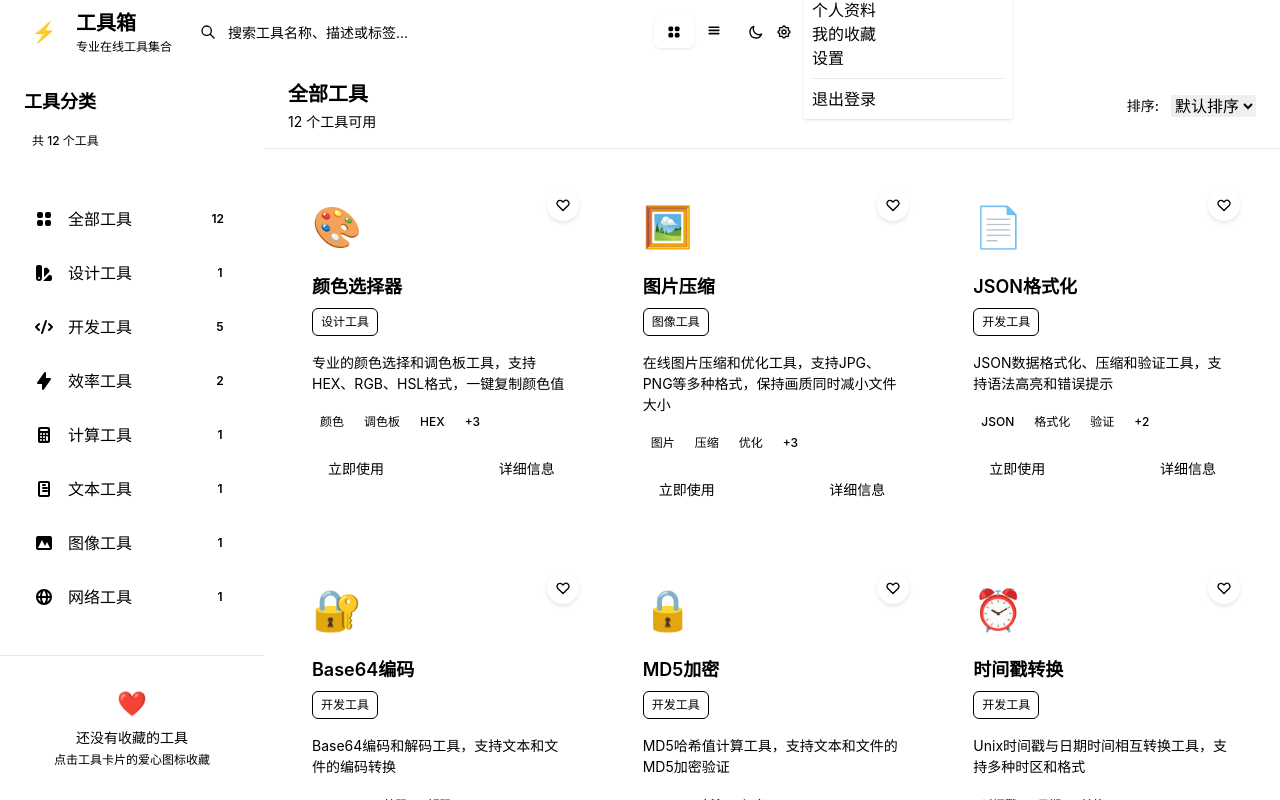
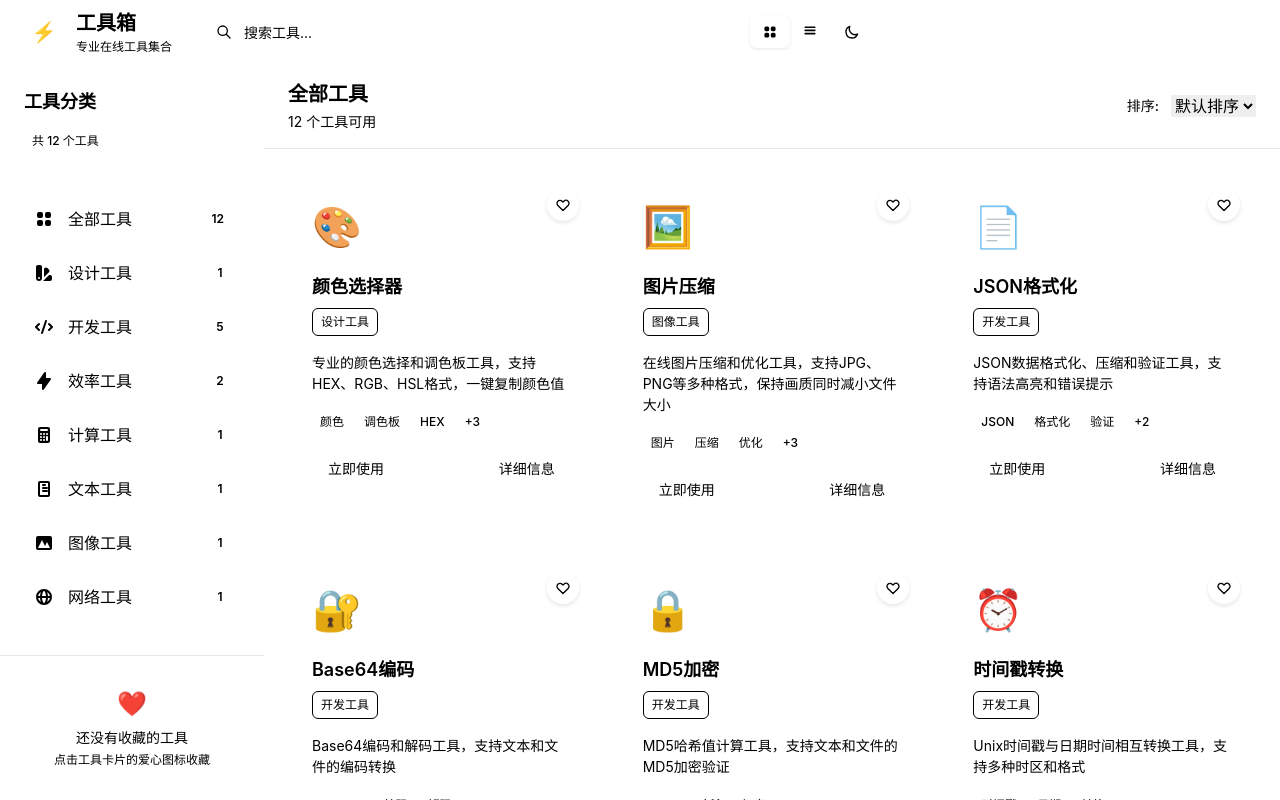
Before and after one commit to liujunxiang0076/liu-tools-front, a Vue app: page / in a window 1280 px wide. Built offline with nearby package versions, Linux system fonts and the light colour scheme.

Commit message:
优化顶部导航栏界面
- 更新Logo为32x32px闪电图标设计
- 调整搜索框最大宽度为512px
- 优化视图切换按钮组样式
- 改进主题切换按钮交互效果
- 完善移动端菜单按钮响应式设计

```diff
--- a/src/components/TopNavBar.vue
+++ b/src/components/TopNavBar.vue
@@ -19,7 +19,7 @@
 
         <!-- Logo 容器 -->
         <div class="logo-container">
-          <!-- 闪电图标Logo -->
+          <!-- 32x32像素闪电图标Logo -->
           <div class="logo-icon">
             ⚡
           </div>
@@ -31,22 +31,23 @@
       </div>
     </div>
 
-    <!-- 中间搜索区域 -->
-    <div class="navbar-center flex-1 max-w-md mx-4">
+    <!-- 中间搜索区域 - 最大宽度512px -->
+    <div class="navbar-center flex-1 max-w-[512px] mx-8">
       <div class="form-control w-full">
         <div class="relative">
-          <input
-            type="text"
-            :value="searchQuery"
-            @input="handleSearchInput"
-            placeholder="搜索工具名称、描述或标签..."
-            class="search-input"
-          />
+          <!-- 搜索图标在左侧内部，距离左边12像素 -->
           <div class="absolute left-3 top-1/2 transform -translate-y-1/2 text-base-content/40">
             <svg class="w-4 h-4" fill="none" stroke="currentColor" viewBox="0 0 24 24">
               <path stroke-linecap="round" stroke-linejoin="round" stroke-width="2" d="M21 21l-6-6m2-5a7 7 0 11-14 0 7 7 0 0114 0z"></path>
             </svg>
           </div>
+          <input
+            type="text"
+            :value="searchQuery"
+            @input="handleSearchInput"
+            placeholder="搜索工具..."
+            class="search-input"
+          />
         </div>
       </div>
     </div>
@@ -56,6 +57,7 @@
       <div class="flex items-center gap-3">
         <!-- 视图切换按钮组 -->
         <div class="view-toggle">
+          <!-- 网格视图按钮 -->
           <button
             @click="emit('update:viewMode', 'grid')"
             :class="['view-toggle-btn', { 'active': viewMode === 'grid' }]"
@@ -65,6 +67,7 @@
               <path d="M5 3a2 2 0 00-2 2v2a2 2 0 002 2h2a2 2 0 002-2V5a2 2 0 00-2-2H5zM5 11a2 2 0 00-2 2v2a2 2 0 002 2h2a2 2 0 002-2v-2a2 2 0 00-2-2H5zM11 5a2 2 0 012-2h2a2 2 0 012 2v2a2 2 0 01-2 2h-2a2 2 0 01-2-2V5zM11 13a2 2 0 012-2h2a2 2 0 012 2v2a2 2 0 01-2 2h-2a2 2 0 01-2-2v-2z" />
             </svg>
           </button>
+          <!-- 列表视图按钮 -->
           <button
             @click="emit('update:viewMode', 'list')"
             :class="['view-toggle-btn', { 'active': viewMode === 'list' }]"
@@ -76,44 +79,21 @@
           </button>
         </div>
 
-        <!-- 深色模式切换 -->
+        <!-- 主题切换按钮 -->
         <button
           @click="toggleDarkMode"
           class="btn btn-ghost btn-circle"
           :title="isDark ? '切换到浅色模式' : '切换到深色模式'"
         >
+          <!-- 浅色模式显示月亮图标 -->
           <svg v-if="!isDark" class="w-4 h-4" fill="none" stroke="currentColor" viewBox="0 0 24 24">
             <path stroke-linecap="round" stroke-linejoin="round" stroke-width="2" d="M20.354 15.354A9 9 0 018.646 3.646 9.003 9.003 0 0012 21a9.003 9.003 0 008.354-5.646z" />
           </svg>
+          <!-- 深色模式显示太阳图标 -->
           <svg v-else class="w-4 h-4" fill="none" stroke="currentColor" viewBox="0 0 24 24">
             <path stroke-linecap="round" stroke-linejoin="round" stroke-width="2" d="M12 3v1m0 16v1m9-9h-1M4 12H3m15.364 6.364l-.707-.707M6.343 6.343l-.707-.707m12.728 0l-.707.707M6.343 17.657l-.707.707M16 12a4 4 0 11-8 0 4 4 0 018 0z" />
           </svg>
         </button>
-
-        <!-- 设置按钮 -->
-        <button class="btn btn-ghost btn-circle" title="设置">
-          <svg class="w-4 h-4" fill="none" stroke="currentColor" viewBox="0 0 24 24">
-            <path stroke-linecap="round" stroke-linejoin="round" stroke-width="2" d="M10.325 4.317c.426-1.756 2.924-1.756 3.35 0a1.724 1.724 0 002.573 1.066c1.543-.94 3.31.826 2.37 2.37a1.724 1.724 0 001.065 2.572c1.756.426 1.756 2.924 0 3.35a1.724 1.724 0 00-1.066 2.573c.94 1.543-.826 3.31-2.37 2.37a1.724 1.724 0 00-2.572 1.065c-.426 1.756-2.924 1.756-3.35 0a1.724 1.724 0 00-2.573-1.066c-1.543.94-3.31-.826-2.37-2.37a1.724 1.724 0 00-1.065-2.572c-1.756-.426-1.756-2.924 0-3.35a1.724 1.724 0 001.066-2.573c-.94-1.543.826-3.31 2.37-2.37.996.608 2.296.07 2.572-1.065z" />
-            <path stroke-linecap="round" stroke-linejoin="round" stroke-width="2" d="M15 12a3 3 0 11-6 0 3 3 0 016 0z" />
-          </svg>
-        </button>
-
-        <!-- 用户头像 -->
-        <div class="dropdown dropdown-end">
-          <div tabindex="0" role="button" class="btn btn-ghost btn-circle avatar">
-            <div class="w-8 rounded-lg">
-              <div class="w-8 h-8 rounded-lg bg-gradient-to-br from-primary to-secondary flex items-center justify-center text-white font-medium hover:scale-105 transition-transform duration-200 shadow-sm">
-                <span class="text-sm">🧑‍💻</span>
-              </div>
-            </div>
-          </div>
-          <ul tabindex="0" class="menu menu-sm dropdown-content mt-3 z-[1] p-2 shadow bg-base-100 rounded-box w-52">
-            <li><a>个人资料</a></li>
-            <li><a>我的收藏</a></li>
-            <li><a>设置</a></li>
-            <li class="border-t border-base-200 mt-2 pt-2"><a>退出登录</a></li>
-          </ul>
-        </div>
       </div>
     </div>
   </nav>
```
